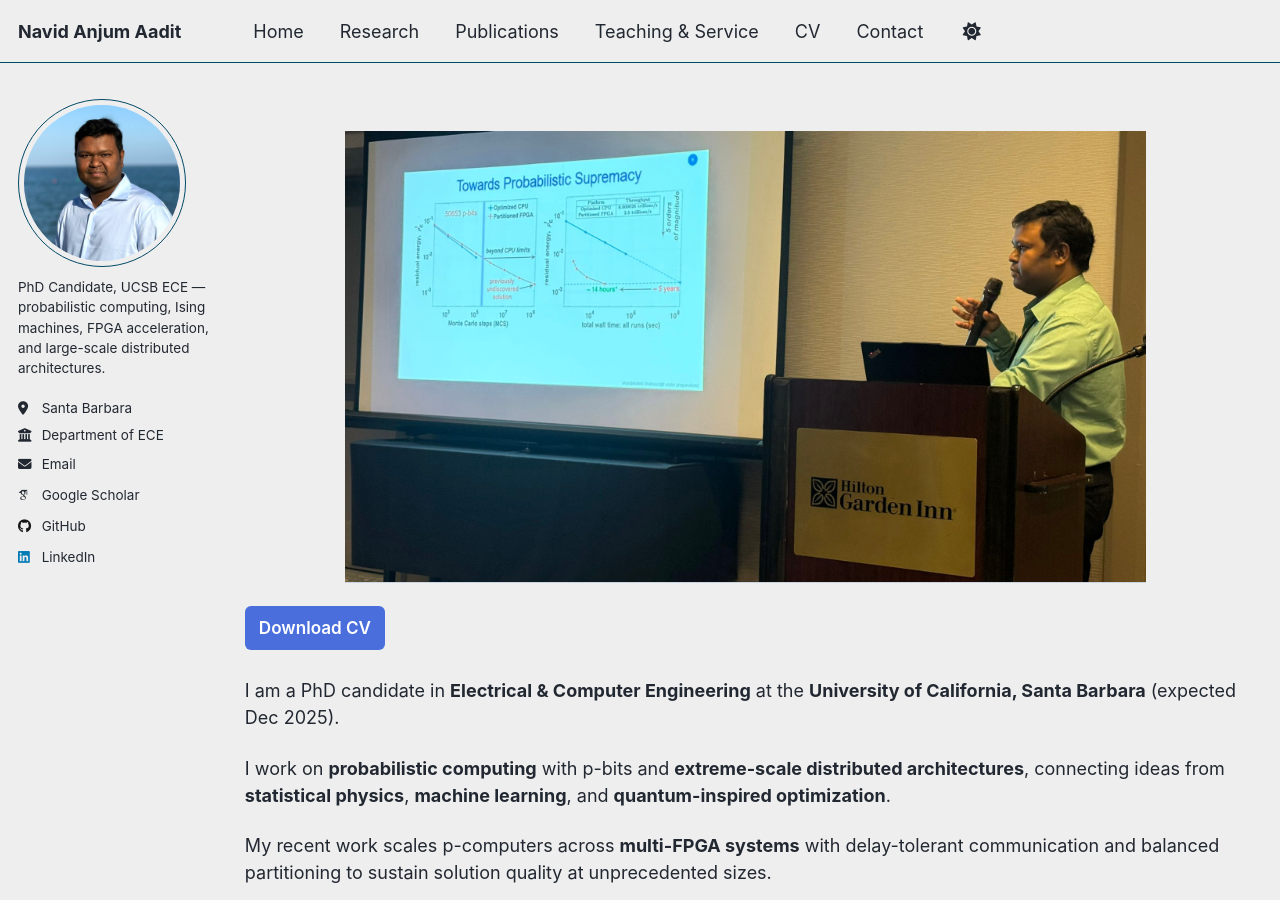
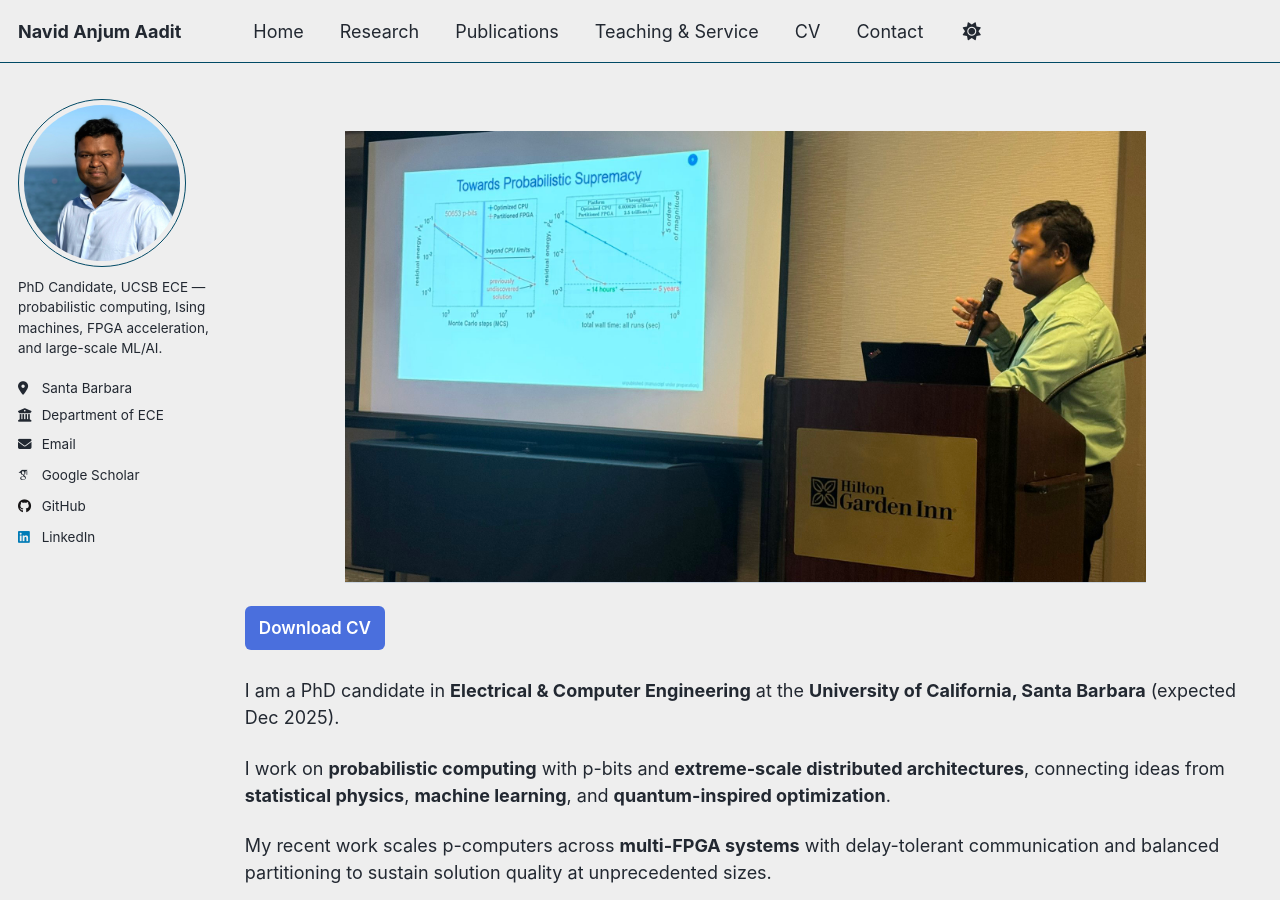
Before and after one commit to navidaadit/navidaadit.github.io, a Jekyll site: the page built from _pages/about.md, in a window 1280 px wide and 900 px high. Built offline with Jekyll 4.4.1, drawn with Linux system fonts in a browser that asks for light colours; some web fonts are replaced; a script that is not in the unit is left out.

Commit message:
Update _config.yml

```diff
--- a/_config.yml
+++ b/_config.yml
@@ -6,7 +6,7 @@ site_theme: "air"
 title: "Navid Anjum Aadit"
 title_separator: "-"
 name: &name "Navid Anjum Aadit"
-description: &description "Probabilistic computing · Distributed p-computers · AI/ML · Quantum-inspired optimization"
+description: &description "Probabilistic computing · Ising machines · AI/ML · Quantum computing"
 
 url: https://navidaadit.github.io
 baseurl: ""
@@ -19,7 +19,7 @@ masthead_title: ""   # leave empty to suppress navbar title text
 author:
   name: ""                      # hide name under the headshot
   avatar: "headshot.jpeg"
-  bio: "PhD Candidate, UCSB ECE — probabilistic computing, Ising machines, FPGA acceleration, and large-scale distributed architectures."
+  bio: "PhD Candidate, UCSB ECE — probabilistic computing, Ising machines, FPGA acceleration, and large-scale ML/AI."
   location: "Santa Barbara"
   employer: "Department of ECE"
   email: "maadit@ucsb.edu"
```
